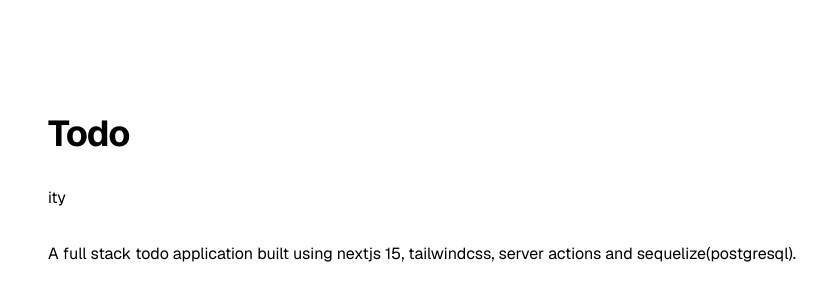
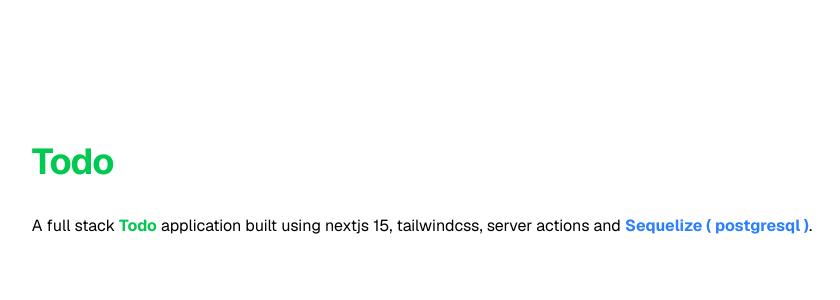
Before and after one commit to Thedevelop3r/todo, a Next.js app: page / in a window 1280 px wide. Shown: the part 210-510 px from the top of the page, without its empty margins (218-1058 px from the left). Built offline with nearby package versions, Linux system fonts and the light colour scheme.

Commit message:
update info

```diff
--- a/app/page.tsx
+++ b/app/page.tsx
@@ -2,9 +2,9 @@
   return (
     <div className="grid grid-rows-[20px_1fr_20px] items-center justify-items-center min-h-screen p-8 pb-20 gap-16 sm:p-20 font-[family-name:var(--font-geist-sans)]">
       <main className="flex flex-col gap-[32px] row-start-2 items-center sm:items-start">
-        <h1 className="text-4xl font-bold tracking-tight">Todo</h1>ity
+        <h1 className="text-4xl font-bold tracking-tight text-green-500">Todo</h1>
         <p>
-          A full stack todo application built using nextjs 15, tailwindcss, server actions and sequelize(postgresql).
+          A full stack <span className='font-bold text-green-500'>Todo</span> application built using nextjs 15, tailwindcss, server actions and <span className='font-bold text-blue-500'>Sequelize ( postgresql )</span>.
         </p>
       </main>
     </div>
```
